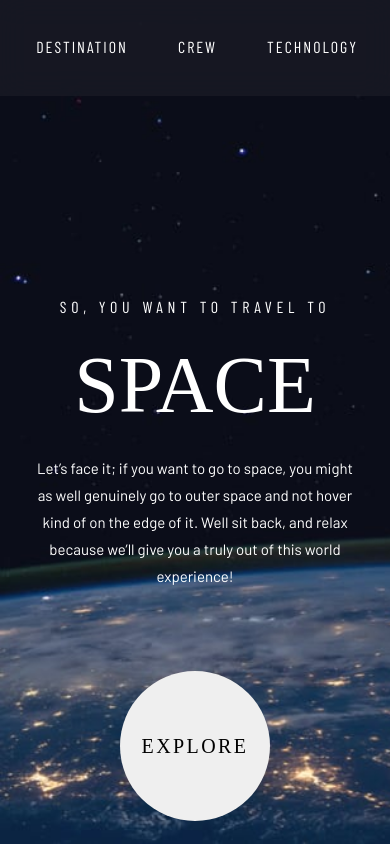
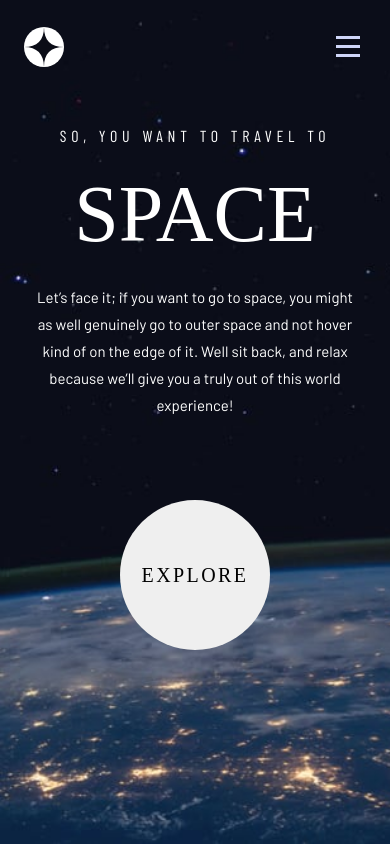
Before and after one commit to AlexW301/space-tourism, a Next.js app: page / in a window 390 px wide. Built offline with nearby package versions, Linux system fonts and the light colour scheme; a web font is replaced by a local one.

Commit message:
home page done

```diff
--- a/components/Menu/Menu.module.scss
+++ b/components/Menu/Menu.module.scss
@@ -6,13 +6,13 @@
   position: fixed;
   width: 1110px;
   padding: 0 32px;
+
   // CENTERS THE ABSOLUTLEY POSITIONED ELEMENT
   right: 50%;
   transform: translateX(50%);
-    //
+
   height: 96px;
   margin-top: 40px;
-
   display: grid;
   align-items: center;
   grid-template-columns: 1fr 1fr;
@@ -21,7 +21,8 @@
     margin-top: 0;
     right: 0;
     transform: translateX(0%);
-        width: auto;
+    width: 100%;
+    padding: 0 50px;
   }
 }
 
@@ -53,6 +54,13 @@
   }
 }
 
+.logo img {
+  @media screen and (max-width: 655px) {
+    height: 40px;
+    width: 40px;
+  }
+}
+
 /********************************************************************************
 // BLUR EFFECT //
 *********************************************************************************/
@@ -79,7 +87,7 @@
   background-color: rgba(65, 65, 65, 0.658);
   position: absolute;
   top: 50%;
-    transform: translate(-90%,50%);
+  transform: translate(-90%, 50%);
   left: 0;
 
   @media screen and (max-width: 1233px) {
@@ -101,6 +109,10 @@
     @media screen and (max-width: 1233px) {
       display: none;
     }
+
+    @media screen and (max-width: 655px) {
+      display: inline;
+    }
   }
 }
 
@@ -114,9 +126,112 @@
   align-items: center;
   justify-content: center;
   border-bottom: 3px solid transparent;
-    transition: all .2s ease-in;
+  transition: all 0.2s ease-in;
+
+  @media screen and (max-width: 655px) {
+    height: 31px;
+    width: 100%;
+    justify-content: start;
+    padding-left: 34px;
+    border-bottom: none;
+    border-right: 3px solid transparent;
+  }
 }
 
 .menu li:hover {
   border-bottom: 3px solid #ffffff;
+  @media screen and (max-width: 655px) {
+    border-bottom: none;
+    border-right: 4px solid #ffffff;
   }
+}
+
+.menu .menuFocus {
+  border-bottom: 3px solid #ffffff;
+
+  @media screen and (max-width: 655px) {
+    border-bottom: none;
+    border-right: 4px solid #ffffff;
+  }
+}
+
+/********************************************************************************
+********************************************************************************
+// MOBILE MENU STYLES //
+********************************************************************************
+*********************************************************************************/
+
+/********************************************************************************
+// GENERAL / CONTAINERS //
+*********************************************************************************/
+
+.navigation {
+  @media screen and (max-width: 655px) {
+    display: flex;
+    justify-content: space-between;
+    align-items: center;
+    padding: 0 24px;
+  }
+}
+
+.navigation .menu {
+  @media screen and (max-width: 655px) {
+    position: absolute;
+    height: 100vh;
+    display: flex;
+    flex-direction: column;
+    top: 0;
+    // Change right to 0 to show menu
+    right: -100vw;
+    background-color: #97979715;
+    backdrop-filter: blur(15px);
+    width: 75vw;
+    padding-top: 120px;
+    transition: all 0.3s ease-in-out;
+  }
+}
+
+.show {
+  right: 0 !important;
+}
+
+/********************************************************************************
+// BLUR EFFECT //
+*********************************************************************************/
+
+.blur {
+  @media screen and (max-width: 655px) {
+    display: none;
+  }
+}
+
+.blur::before {
+  content: "";
+  height: 2px;
+  width: 446px;
+  background-color: rgba(65, 65, 65, 0.658);
+  position: absolute;
+  top: 50%;
+  transform: translate(-90%, 50%);
+  left: 0;
+
+  @media screen and (max-width: 1233px) {
+    display: none;
+  }
+}
+
+/********************************************************************************
+// MENU BUTTON //
+*********************************************************************************/
+
+.menuBtn {
+  display: none;
+  z-index: 1;
+
+  @media screen and (max-width: 655px) {
+    display: block;
+    background: transparent;
+    width: fit-content;
+    border: none;
+  }
+}
--- a/components/Menu/index.js
+++ b/components/Menu/index.js
@@ -2,10 +2,18 @@
 import styles from "./Menu.module.scss";
 import Link from "next/link";
 import { useRouter } from "next/router";
+import { useRef, useState } from "react";
 
 const Menu = () => {
   const router = useRouter();
-  console.log(router.pathname)
+  const menu = useRef(null);
+  const [isOpen, setIsOpen] = useState(false);
+
+  const showMenu = () => {
+    console.log(menu.current.classList)
+    menu.current.classList.toggle(styles.show)
+    setIsOpen(!isOpen);
+  }
 
   return (
     <nav className={styles.navigation}>
@@ -14,9 +22,10 @@ const Menu = () => {
           <img src="/assets/shared/logo.svg" alt="logo" />
         </a>
       </Link>
-      <ul className={styles.menu}>
+      <button onClick={showMenu} className={styles.menuBtn}><img src={isOpen ? "/assets/shared/icon-close.svg" : "/assets/shared/icon-hamburger.svg"} alt="menu icon"/></button>
+      <ul ref={menu} className={styles.menu}>
         <div className={styles.blur}></div>
-        <li style={router.pathname === '/' ? {borderBottom: '3px solid #ffffff'} : null}>
+        <li className={router.pathname === '/' ? styles.menuFocus : null}>
           <Link href="/" passHref>
             <a className={styles.menuText}>
               <span>00</span> Home
--- a/styles/Home.module.scss
+++ b/styles/Home.module.scss
@@ -11,16 +11,17 @@
   display: grid;
   align-items: flex-end;
 
-  @media screen and (max-width: 1100px) {
+  @media screen and (max-width: 1233px) {
     background: url(/assets/home/background-home-tablet.jpg);
     background-size: cover;
     background-repeat: no-repeat;
   }
 
-  @media screen and (max-width: 500px) {
+  @media screen and (max-width: 655px) {
     background: url(/assets/home/background-home-mobile.jpg);
     background-size: cover;
     background-repeat: no-repeat;
+    align-items: flex-start;
   }
 }
 
@@ -49,9 +50,10 @@
       margin-top: 206px;
   }
 
-  @media screen and (max-width: 500px) {
+  @media screen and (max-width: 655px) {
       gap: 81px;
       padding: 0 0rem 7% 0rem;
+      margin-top: 126px;
   }
 }
 
@@ -98,7 +100,7 @@
     letter-spacing: 2.4px;
     font-weight: 400;
 
-    @media screen and (max-width: 500px) {
+    @media screen and (max-width: 655px) {
       height: 150px;
       width: 150px;
       font-size: 20px;
--- a/styles/globals.scss
+++ b/styles/globals.scss
@@ -32,7 +32,7 @@ h1 {
   font-weight: 400;
   margin: 0;
 
-  @media screen and (max-width: 500px) {
+  @media screen and (max-width: 655px) {
     font-size: 80px;
   }
 }
@@ -45,7 +45,7 @@ h5 {
   font-weight: 400;
   margin: 0;
 
-  @media screen and (max-width: 500px) {
+  @media screen and (max-width: 655px) {
     font-size: 16px;
   }
 }
@@ -57,7 +57,7 @@ p {
   line-height: 2;
   margin: 0;
 
-  @media screen and (max-width: 500px) {
+  @media screen and (max-width: 655px) {
     font-size: 15px;
     line-height: 1.8;
   }
```
Lines whose indentation alone changed are shown as unchanged.
